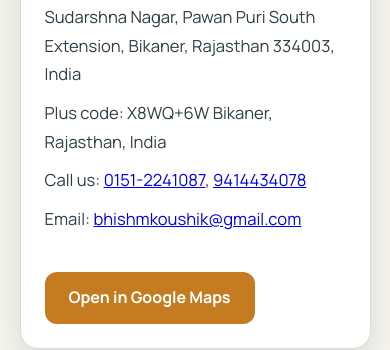
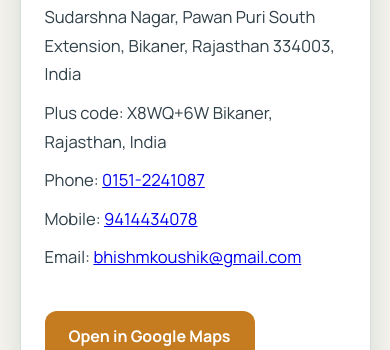
Before and after one commit to Harithmh/saurchetnawebsite, a plain HTML site: page SchoolWebsite.html in a window 390 px wide. Shown: the part 10372-10722 px from the top of the page. Drawn offline with nearby package versions, Linux system fonts and the light colour scheme.

Commit message:
phone number fix

```diff
--- a/SchoolWebsite.html
+++ b/SchoolWebsite.html
@@ -582,7 +582,7 @@
     <section class="quick-actions-wrap" aria-label="Quick actions">
       <div class="container">
         <div class="quick-actions">
-          <a class="quick-btn" href="tel:01512241087, +919414434078" aria-label="Call now">Call Now</a>
+          <a class="quick-btn" href="tel:01512241087" aria-label="Call now">Call Now</a>
           <a class="quick-btn" href="mailto:bhishmkoushik@gmail.com" aria-label="Send email">Send Email</a>
           <a class="quick-btn" href="https://www.google.com/maps?q=Sudarshna+Nagar,+Pawan+Puri+South+Extension,+Bikaner,+Rajasthan+334003,+India" target="_blank" rel="noopener noreferrer" aria-label="Get directions on Google Maps">Get Directions</a>
         </div>
@@ -762,7 +762,8 @@
             <p>School for the deaf</p>
             <p>Sudarshna Nagar, Pawan Puri South Extension, Bikaner, Rajasthan 334003, India</p>
             <p>Plus code: X8WQ+6W Bikaner, Rajasthan, India</p>
-            <p>Call us: <a href="tel:01512241087">0151-2241087</a>, <a href="tel:9414434078">9414434078</a></p>
+            <p>Phone: <a href="tel:01512241087">0151-2241087</a></p>
+            <p>Mobile: <a href="tel:9414434078">9414434078</a></p>
             <p>Email: <a href="mailto:bhishmkoushik@gmail.com">bhishmkoushik@gmail.com</a></p>
             <br />
             <a class="btn" href="https://www.google.com/maps?q=Sudarshna+Nagar,+Pawan+Puri+South+Extension,+Bikaner,+Rajasthan+334003,+India" target="_blank" rel="noopener noreferrer" aria-label="Open in Google Maps (opens new tab)">Open in Google Maps</a>
```
